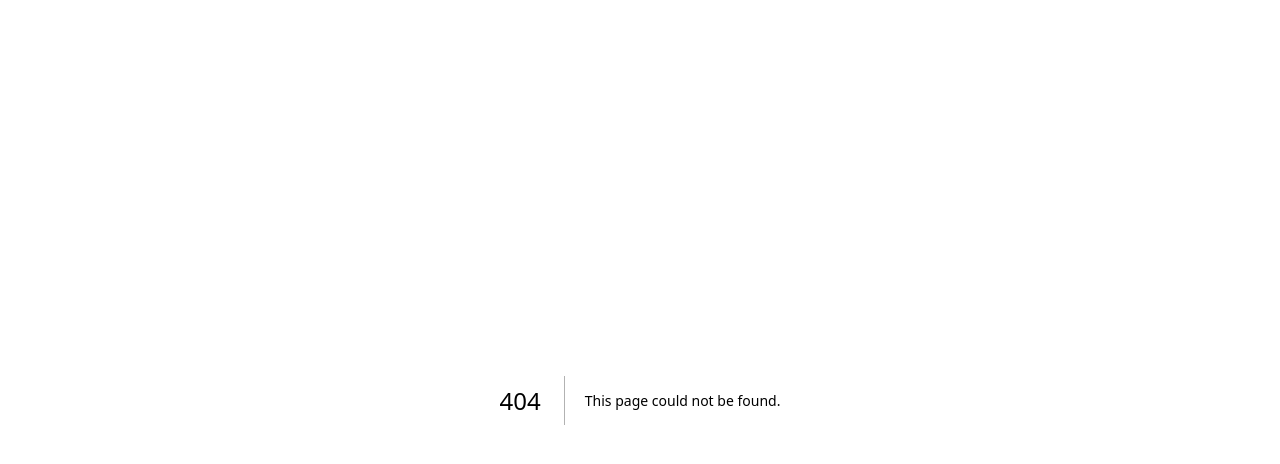
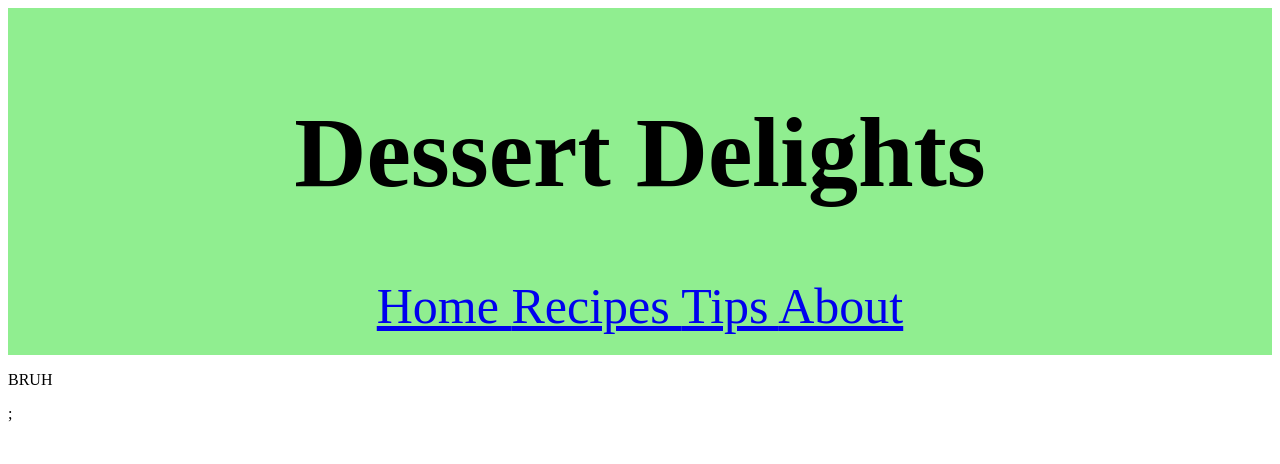
Before and after one commit to CoffeeBoi120/Group2-BSIT221B, a Next.js app in the folder recipeapp/recipeapp/: page /home in a window 1280 px wide. Before the commit this address had no page. Shown: the top 464 px of the page. Built offline with nearby package versions, Linux system fonts and the light colour scheme.

Commit message:
Code Changes

```diff
--- /dev/null
+++ b/recipeapp/recipeapp/Components/navbar.js
@@ -0,0 +1,17 @@
+import Link from 'next/link'
+
+function Navbar() {
+    return(
+        <>
+        <div className="navBar">
+           <h1>Dessert Delights</h1>
+           <Link href="/home">Home </Link>
+           <Link href="/recipes">Recipes </Link>
+           <Link href="/tips">Tips </Link>
+           <Link href="/about">About </Link>
+        </div>
+        </>
+    )
+}
+
+export default Navbar
--- a/recipeapp/recipeapp/pages/_app.js
+++ b/recipeapp/recipeapp/pages/_app.js
@@ -1,5 +1,14 @@
+import Navbar from '/Components/navbar';
+
 import "@/styles/globals.css";
+import "@/styles/layout.css";
 
 export default function App({ Component, pageProps }) {
-  return <Component {...pageProps} />;
+  return (
+    <>
+    <Navbar />
+    < Component {...pageProps} />;
+    </>
+
+  )
 }
--- /dev/null
+++ b/recipeapp/recipeapp/pages/home.js
@@ -0,0 +1,8 @@
+function Home() {
+  return(
+    <>
+    <p>BRUH</p>
+    </>
+  )
+}
+export default Home
--- /dev/null
+++ b/recipeapp/recipeapp/styles/layout.css
@@ -0,0 +1,7 @@
+.navBar{
+    background-color: lightgreen;
+    color: black;
+    font-size: 50px;
+    text-align: center;
+    padding: 20px;
+}
```
Also changed, not shown: recipeapp/recipeapp/pages/about.js (added, +8 -0 lines), recipeapp/recipeapp/pages/index.js (deleted, +0 -89 lines), recipeapp/recipeapp/pages/recipes.js (added, +8 -0 lines), recipeapp/recipeapp/pages/tips.js (added, +8 -0 lines).
